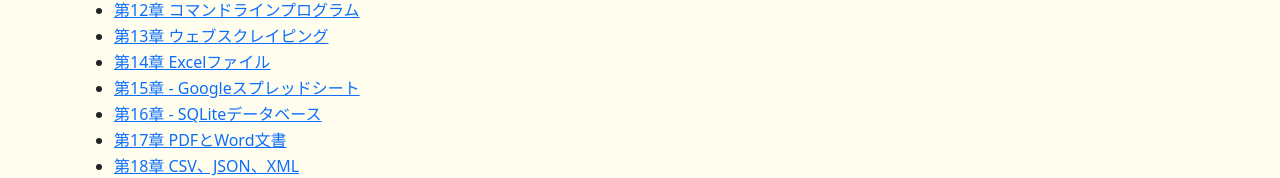
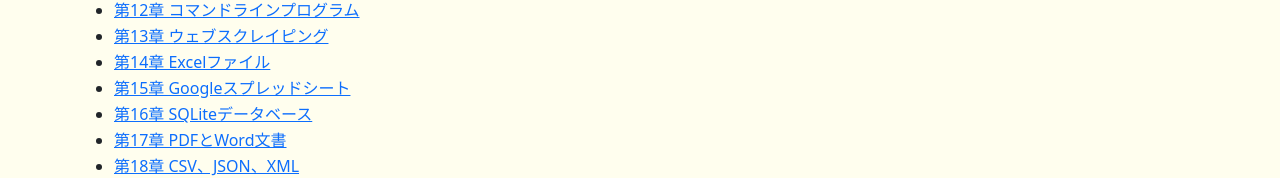
Before and after one commit to Asano-Naoki/automatetheboringstuff-japanese, a plain HTML site: page index.html in a window 1280 px wide. Shown: the part 531-709 px from the top of the page. Drawn offline with nearby package versions, Linux system fonts and the light colour scheme.

Commit message:
indexページの微調整

```diff
--- a/index.html
+++ b/index.html
@@ -61,8 +61,8 @@
 <li><a href="3e/chapter12.html">第12章 コマンドラインプログラム</a></li>
 <li><a href="3e/chapter13.html">第13章 ウェブスクレイピング</a></li>
 <li><a href="3e/chapter14.html">第14章 Excelファイル</a></li>
-<li><a href="3e/chapter15.html">第15章 - Googleスプレッドシート</a></li>
-<li><a href="3e/chapter16.html">第16章 - SQLiteデータベース</a></li>
+<li><a href="3e/chapter15.html">第15章 Googleスプレッドシート</a></li>
+<li><a href="3e/chapter16.html">第16章 SQLiteデータベース</a></li>
 <li><a href="3e/chapter17.html">第17章 PDFとWord文書</a></li>
 <li><a href="3e/chapter18.html">第18章 CSV、JSON、XML</a></li>
 <li><a href="3e/chapter19.html">第19章 日時、スケジュール、プログラムの起動</a></li>
```
